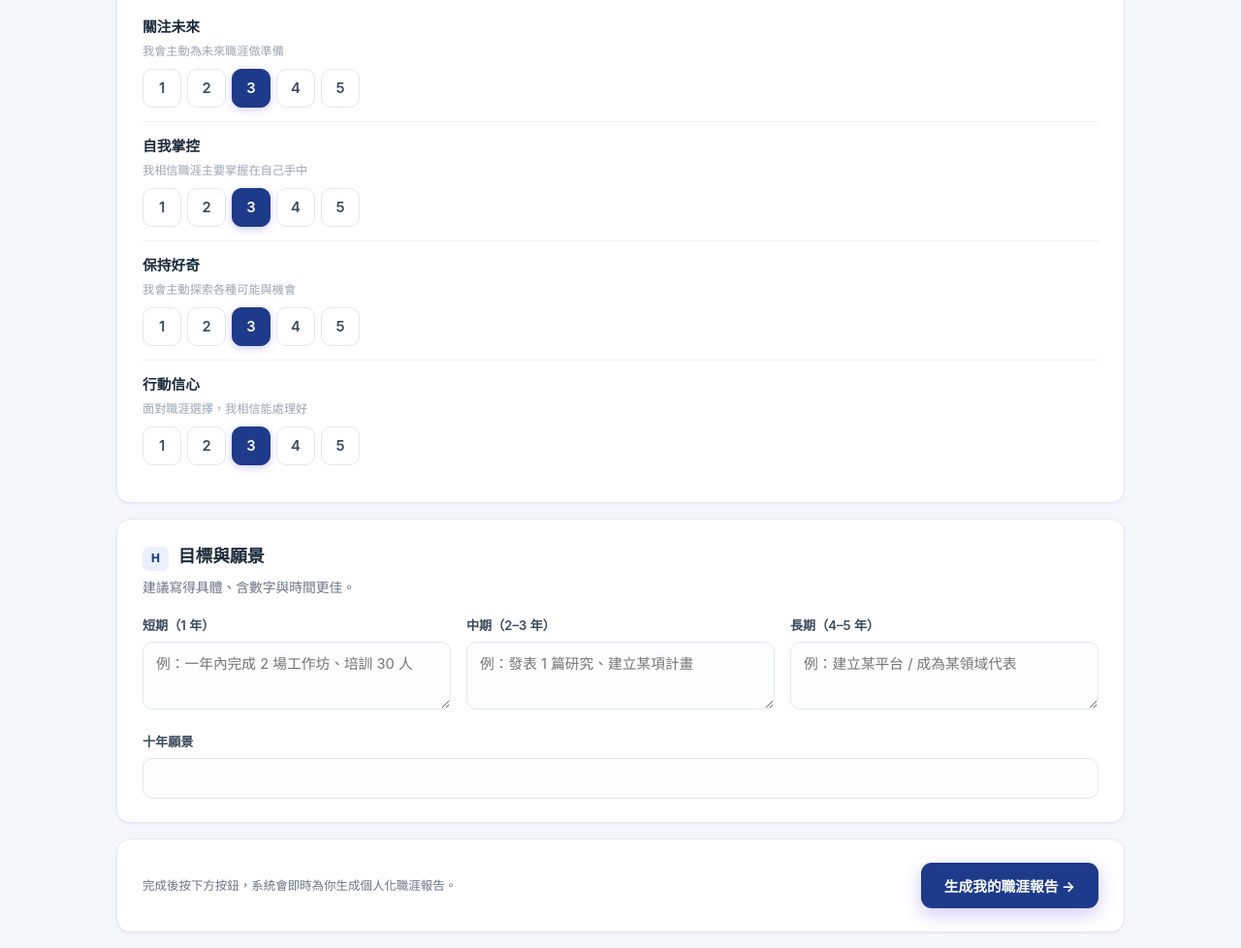
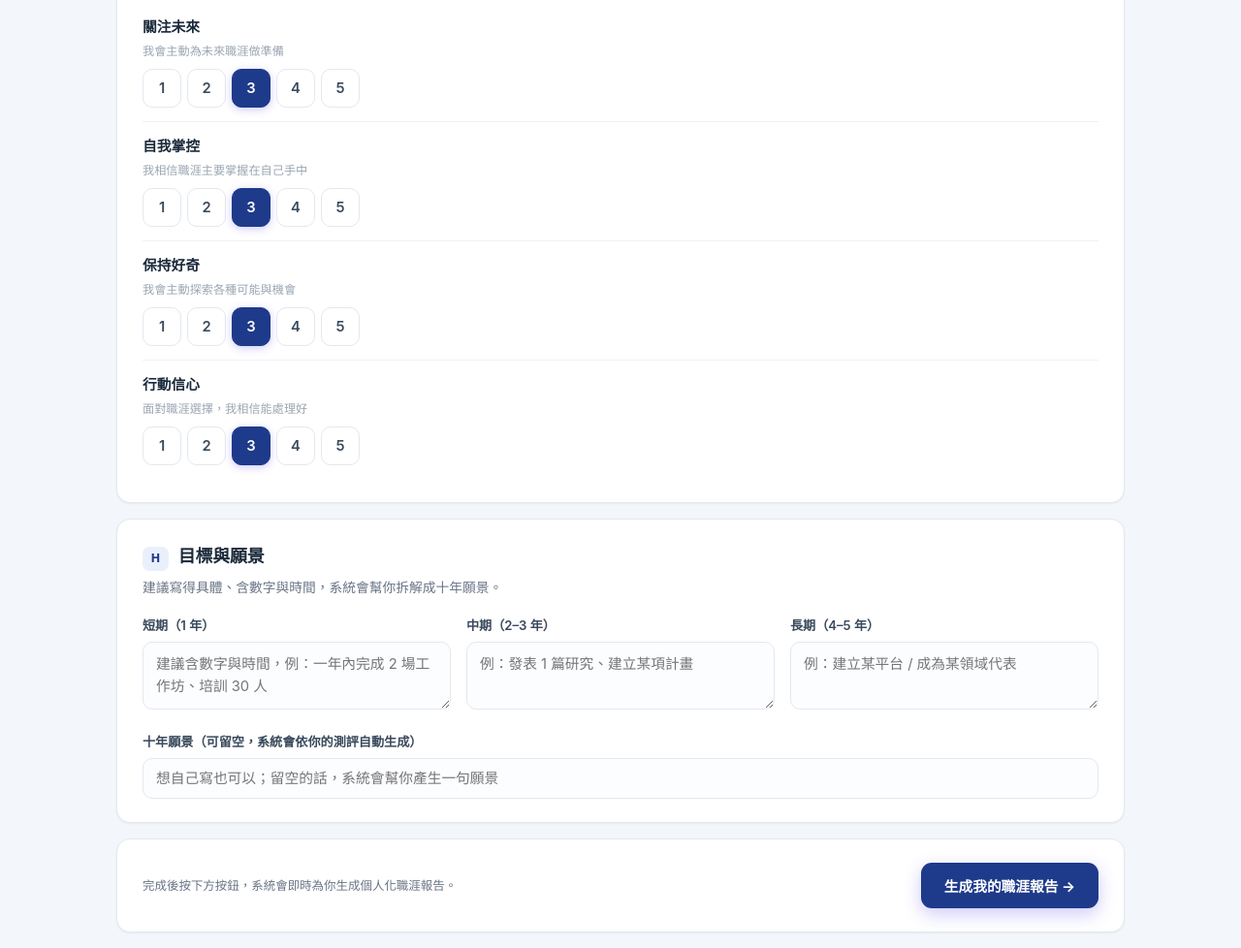
Before and after one commit to 9400office-boop/chimei_career, a plain HTML site: page index.html in a window 1280 px wide. Shown: the part 6649-7627 px from the top of the page at 97% size. Drawn offline with Linux system fonts and the light colour scheme.

Commit message:
Add files via upload

```diff
--- a/index.html
+++ b/index.html
@@ -306,13 +306,13 @@ canvas{max-width:100%;height:auto}
 
   <div class="card">
     <div class="card-h"><span class="idx">H</span><h3>目標與願景</h3></div>
-    <p class="desc">建議寫得具體、含數字與時間更佳。</p>
+    <p class="desc">建議寫得具體、含數字與時間，系統會幫你拆解成十年願景。</p>
     <div class="grid3">
-      <div><label class="fld">短期（1 年）</label><textarea id="g_short" placeholder="例：一年內完成 2 場工作坊、培訓 30 人"></textarea></div>
+      <div><label class="fld">短期（1 年）</label><textarea id="g_short" placeholder="建議含數字與時間，例：一年內完成 2 場工作坊、培訓 30 人"></textarea></div>
       <div><label class="fld">中期（2–3 年）</label><textarea id="g_mid" placeholder="例：發表 1 篇研究、建立某項計畫"></textarea></div>
       <div><label class="fld">長期（4–5 年）</label><textarea id="g_long" placeholder="例：建立某平台 / 成為某領域代表"></textarea></div>
     </div>
-    <div style="margin-top:16px"><label class="fld">十年願景</label><input type="text" id="g_vision" placeholder=""></div>
+    <div style="margin-top:16px"><label class="fld">十年願景（可留空，系統會依你的測評自動生成）</label><input type="text" id="g_vision" placeholder="想自己寫也可以；留空的話，系統會幫你產生一句願景"></div>
   </div>
 
   <div class="card">
```
